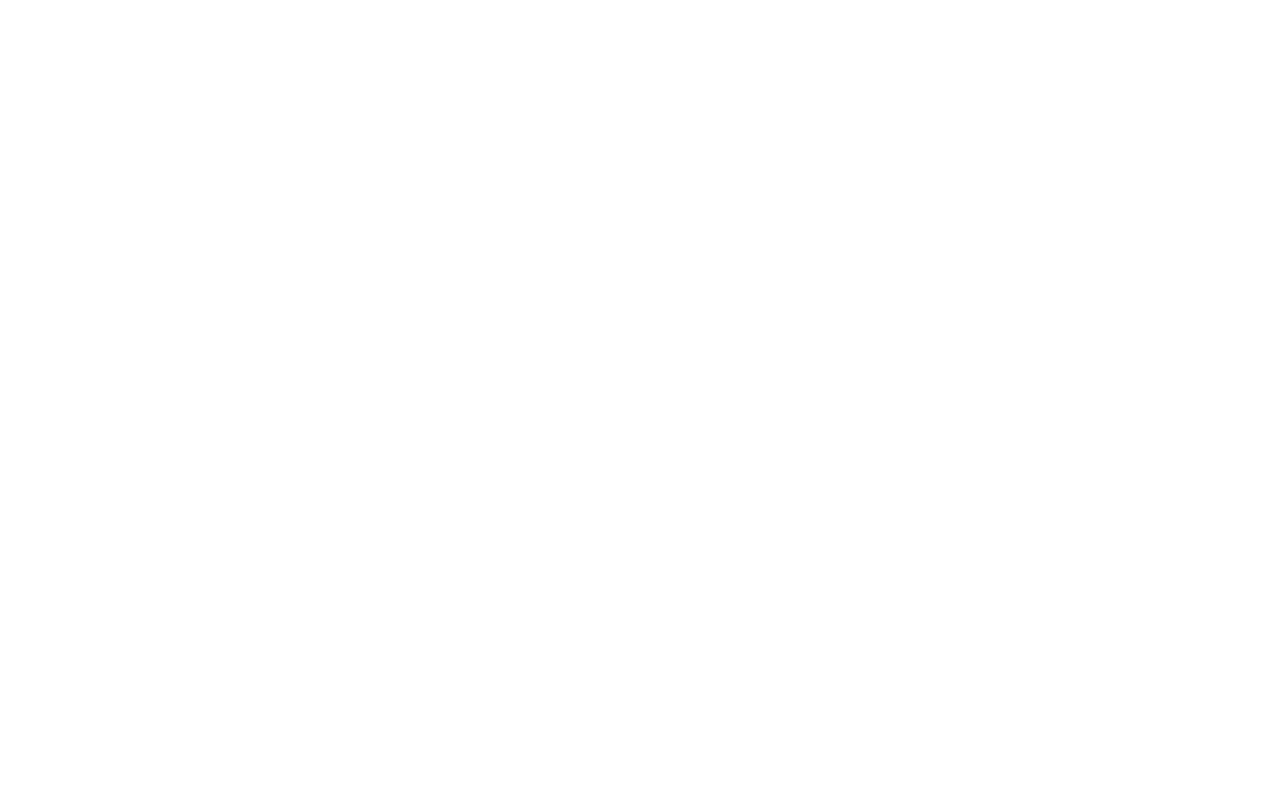
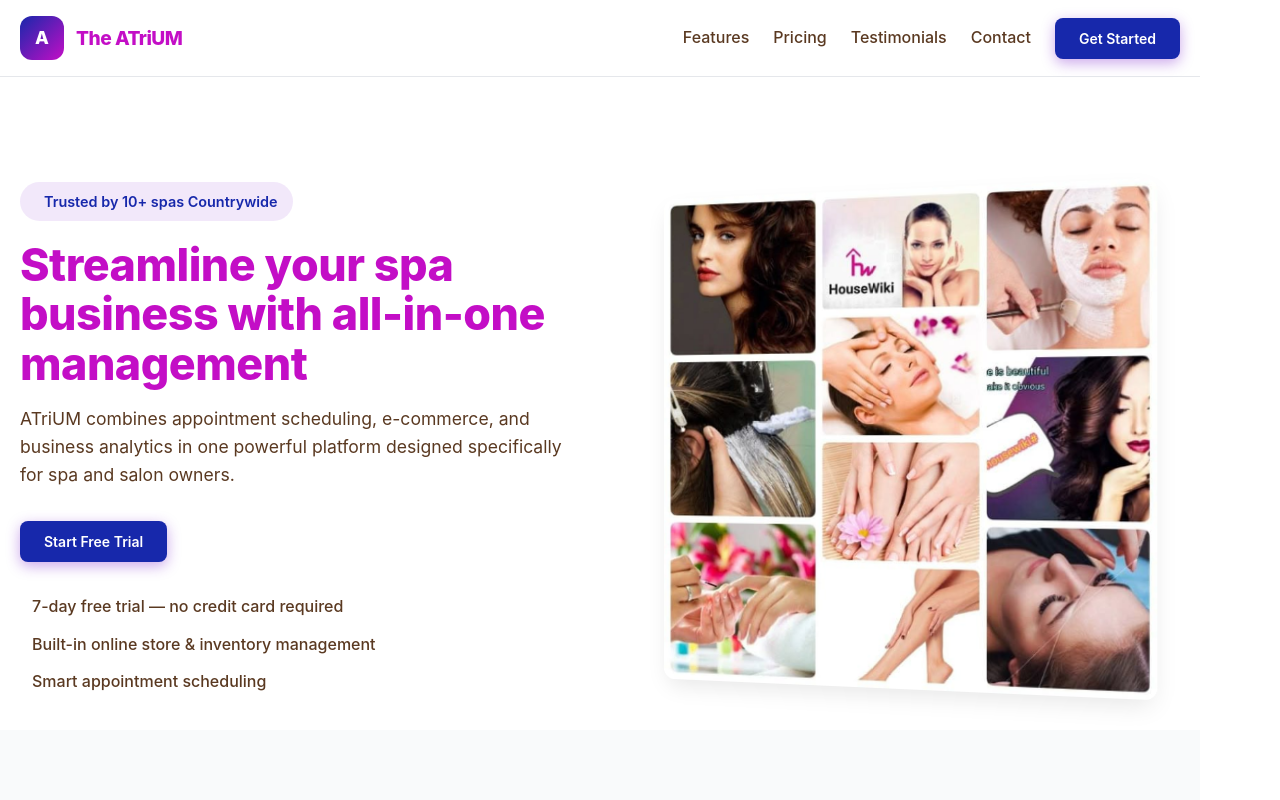
Before and after one commit to Jef70987/ATriUM, a React (Vite) app: page / in a window 1280 px wide. Before the commit this address had no page. Shown: the top 800 px of the page. Built offline with nearby package versions, Linux system fonts and the light colour scheme.

Commit message:
lateste change

```diff
--- a/src/App.jsx
+++ b/src/App.jsx
@@ -11,7 +11,7 @@
       <BrowserRouter>
 
         <Routes>
-          <Route path="/falkon-parlor/" element={<FalkoNParlour />} />
+          <Route path="/" element={<FalkoNParlour />} />
           <Route path="/falkon-parlor/:slug/*" element={<Tenant />} />
 
           <Route path="/falkon-parlor/:slug/operator/*" element={<TenantOperator />} />
```
